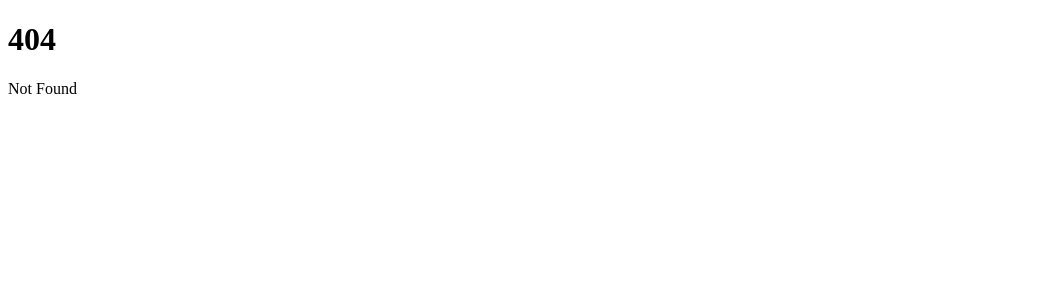
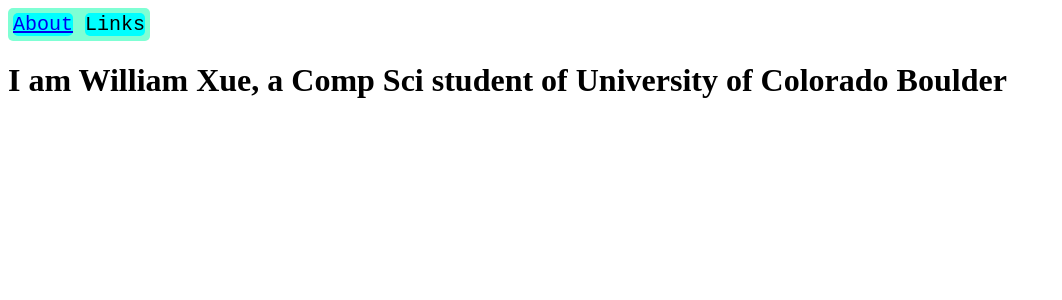
Before and after one commit to ringkun/RingPortal, a SvelteKit app: page /about in a window 1280 px wide. Before the commit this address had no page. Shown: the top 300 px of the page, without its empty margins (0-1062 px from the left). Built offline with nearby package versions, Linux system fonts and the light colour scheme.

Commit message:
Added Affiliate Link element

```diff
--- a/src/routes/+page.svelte
+++ b/src/routes/+page.svelte
@@ -1,2 +1,29 @@
-<h1>Welcome to SvelteKit</h1>
-<p>Visit <a href="https://kit.svelte.dev">kit.svelte.dev</a> to read the documentation</p>
+<TopBar>
+</TopBar>
+<hr>
+<div class = "BodyText"><p>Lorem ipsum dolor sit amet, consectetur adipiscing elit. Mauris et ligula scelerisque, blandit nisi at, venenatis turpis. Nulla facilisi. Nunc neque orci, rutrum ut lectus vehicula, aliquet feugiat mauris. Class aptent taciti sociosqu ad litora torquent per conubia nostra, per inceptos himenaeos. Pellentesque gravida tempor mi, in posuere felis rhoncus eget. Etiam malesuada elit sit amet porttitor consequat. Cras quis eros et arcu pretium congue. Phasellus venenatis dolor sit amet molestie commodo. Vivamus et mi feugiat, vehicula est sed, aliquet erat. Vestibulum ante ipsum primis in faucibus orci luctus et ultrices posuere cubilia curae; Donec ultrices rhoncus arcu, eu mattis tellus efficitur sit amet. Morbi ut neque efficitur, faucibus enim vitae, tincidunt nulla. Phasellus gravida purus justo, a sollicitudin nisl hendrerit id. Donec sed enim tellus.</p>
+</div>
+
+<AffiliateLink></AffiliateLink>
+<script>
+    import TopBar from "./TopBar.svelte";
+    import AffiliateLink from "./AffiliateLink.svelte";
+</script>
+
+<style>
+    :global(body) {
+        background-color: rgb(68, 68, 68);
+    }
+    .BodyText{
+        /* box-sizing: border-box; */
+        left: 10%;
+        right: 10%;
+        width: 80%;
+        position: absolute;
+        font-size: 20px;
+        font-family: sans-serif;
+        background-color: rgb(23, 240, 240);
+        padding: 20px;
+    }
+
+</style>
--- /dev/null
+++ b/src/routes/AffiliateLink.svelte
@@ -0,0 +1,41 @@
+
+<div class = "ColumnCollection">
+    <div class="Columns"><img src="src\Assets\GitHub-Logo.wine.svg"><a class = "hiddenInfo" href="https://github.com/ringkun">Github</a></div>
+</div>
+
+
+<style>
+
+    .Columns{
+        font-family: 'Lucida Sans', 'Lucida Sans Regular', 'Lucida Grande', 'Lucida Sans Unicode', Geneva, Verdana, sans-serif;
+        height: 25px;
+        transition: 1s;
+        background-color: aquamarine;
+        /* position: absolute; */
+        width: 25px;
+        outline: 5px;
+        outline-color: black;
+        overflow:hidden;
+    }
+    .Columns:hover{
+        width: 100px;
+    }
+    .Columns img{
+    width: 25px;
+    height: 25px;
+    }
+    .ColumnCollection{
+        position: absolute;
+        bottom: 0%;
+        left: 0px;
+    }
+    .Columns:nth-child(odd){
+        background-color: rgb(127, 157, 255);
+    }
+    .hiddenInfo{
+        position: relative;
+        /* left: 20px; */
+        bottom: 6px;
+        right: 0px;
+    }
+</style>
--- /dev/null
+++ b/src/routes/TopBar.svelte
@@ -0,0 +1,27 @@
+<script></script>
+<div class = "index">
+    <a href="/about">About</a>
+    <a >Links</a>
+</div>
+<style>
+    .index {
+        /* text-align: center; */
+        display: block;
+        flood-color: rgb(75, 155, 224);
+        background-color: aquamarine;
+        display: inline-block;
+        position: relative;
+        font-family: monospace;
+        font-size: 20px;
+        border-radius: 5px;
+        padding: 5px;
+    }
+    .index a{
+        background-color: aqua;
+        border-radius: 5px;
+        transition: 1s;
+    }
+    .index a:hover{
+        background-color: rgb(14, 148, 32);
+    }
+</style>
--- /dev/null
+++ b/src/routes/about/+page.svelte
@@ -0,0 +1,9 @@
+<script>
+    import TopBar from "./../TopBar.svelte";
+
+</script>
+<TopBar>
+</TopBar>
+<h1>I am William Xue, a Comp Sci student of University of Colorado Boulder</h1>
+<style>
+</style>
```
Also changed, not shown: src/Assets/GitHub-Logo.wine.svg (added).
